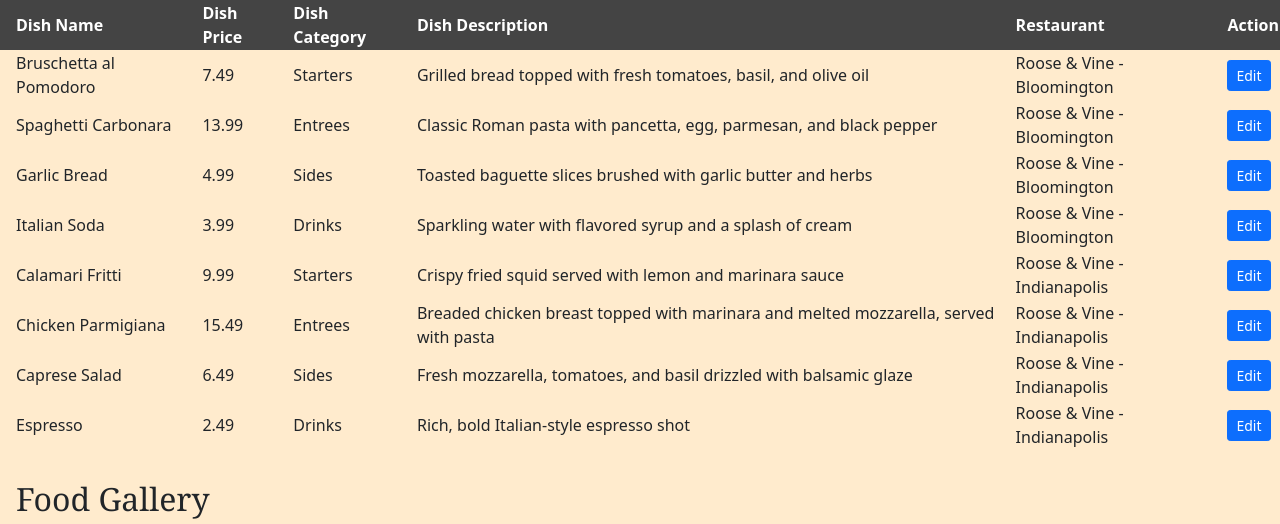
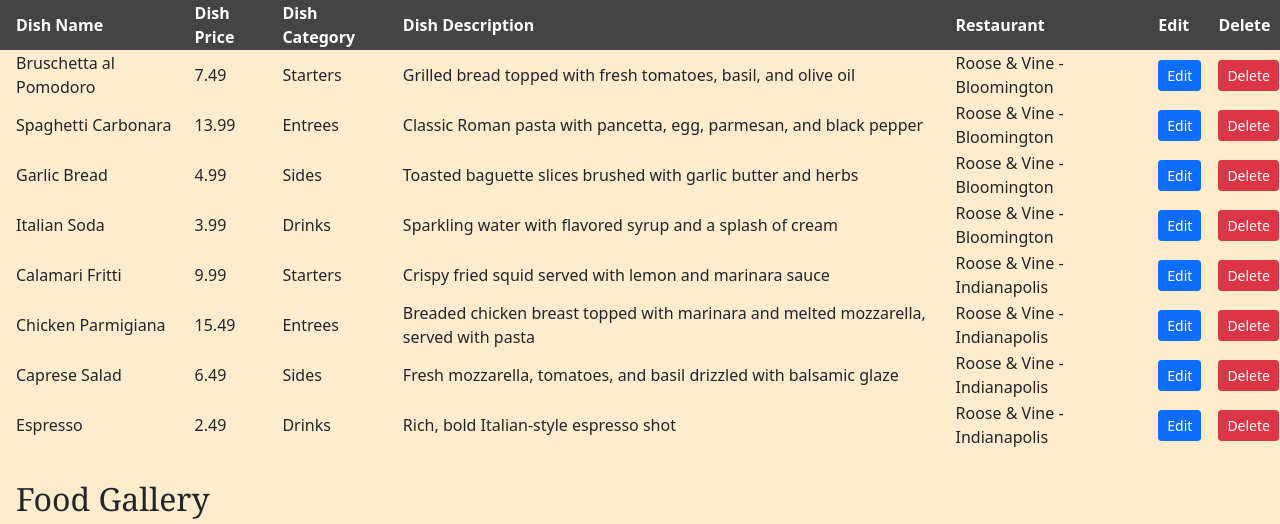
Before and after one commit to gabrielleroose/roose-vine, a PHP site: page /public.php in a window 1280 px wide. Shown: the part 56-580 px from the top of the page. Run offline with PHP 8.4, Linux system fonts and the light colour scheme; data comes from the database, SQL or seed files in the repository; data that the repository does not hold is empty.

Commit message:
Creating delete button

```diff
--- a/public.php
+++ b/public.php
@@ -50,7 +50,8 @@
                 <th>Dish Category</th>
                 <th>Dish Description</th>
                 <th>Restaurant</th>
-                <th>Action</th>
+                <th>Edit</th>
+                <th>Delete</th>
             </tr>
         </thead>
 
@@ -65,6 +66,7 @@
                     echo "<td>" . htmlspecialchars($row['description']) . "</td>";
                     echo "<td>" . htmlspecialchars($row['restaurant']) . "</td>";
                     echo "<td>" . "<a href='edit.php?id=" . urlencode($row['item_id']) . "' class='btn btn-primary btn-sm'>Edit</a>" . "</td>";
+                    echo "<td>" . "<a href='delete.php?id=" . urlencode($row['item_id']) . "' class='btn btn-danger btn-sm'>Delete</a>" . "</td>";
                     echo "</tr>";
                 }
             } else {
```
